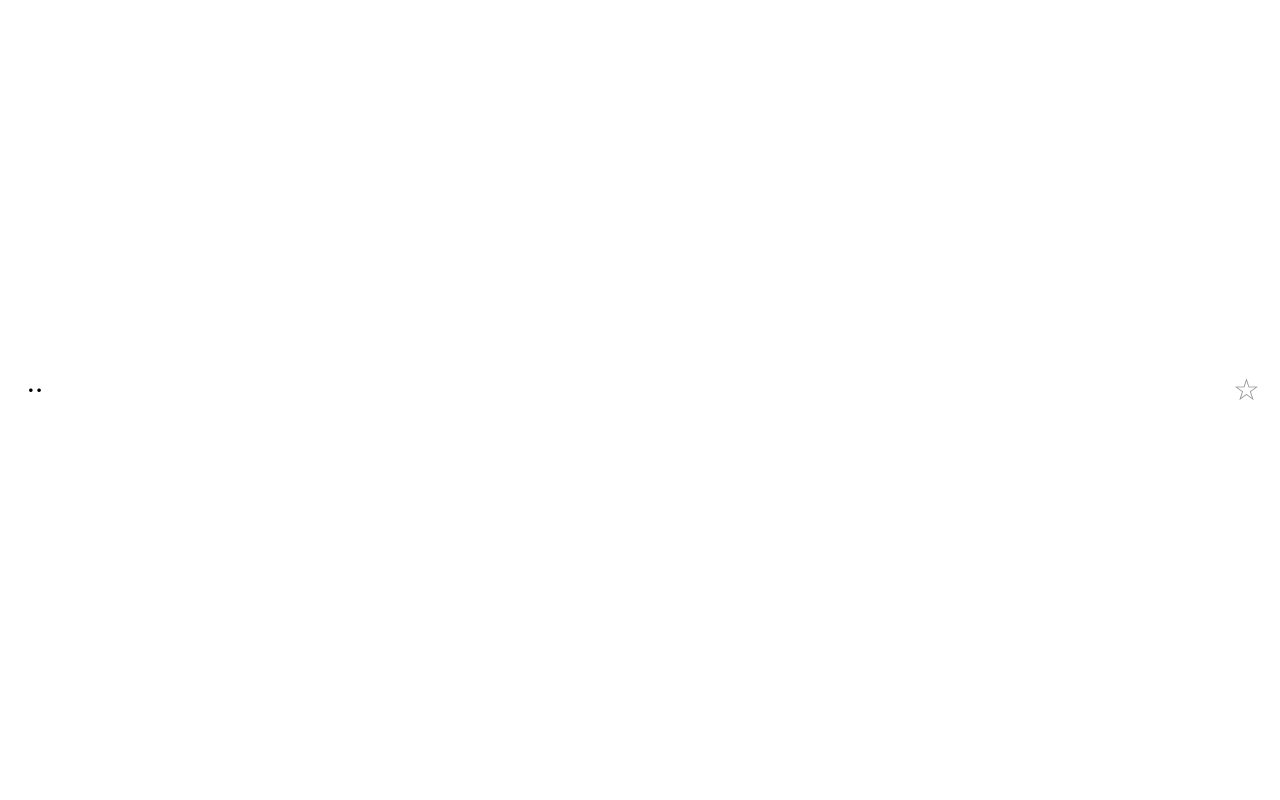
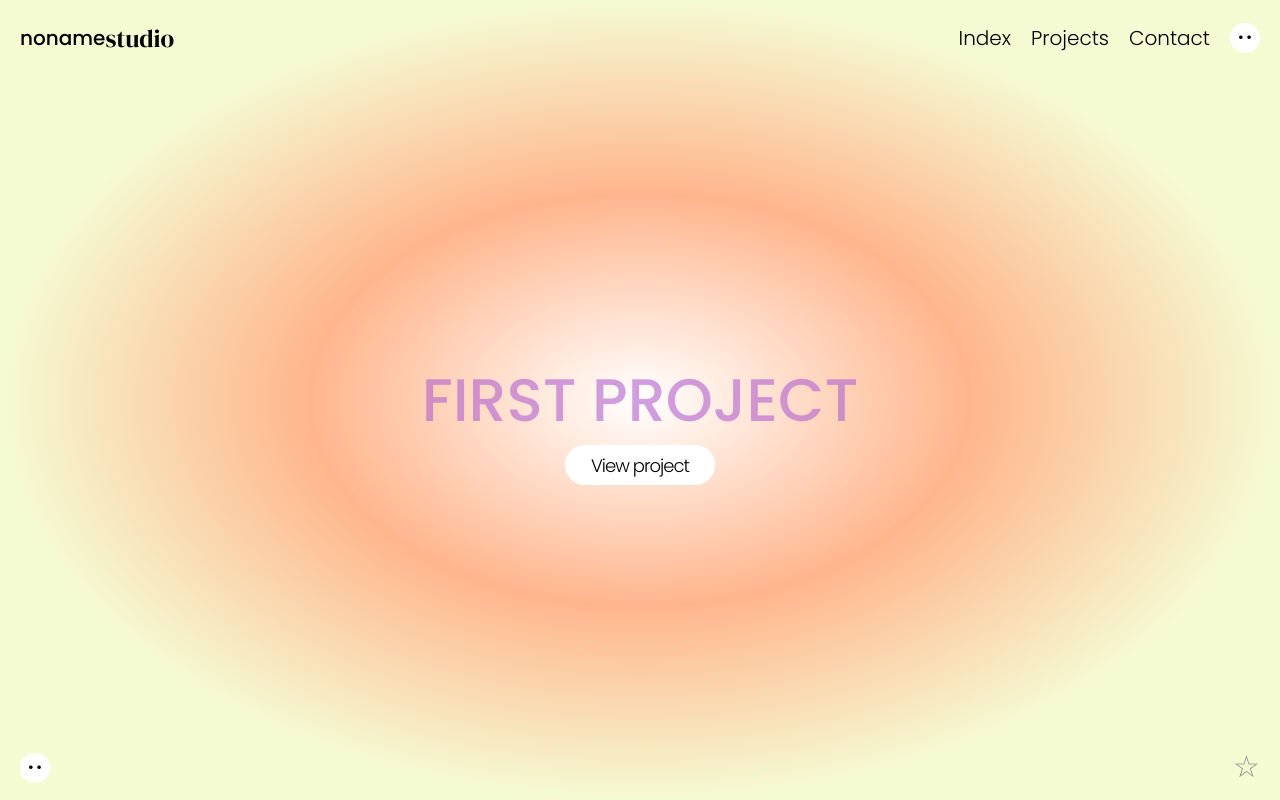
Before and after one commit to Tapiwamazibuko/digital-studio, a React (Create React App) app: page /projects in a window 1280 px wide. Shown: the top 800 px of the page. Built offline with nearby package versions, Linux system fonts and the light colour scheme.

Commit message:
adding projects Info

```diff
--- a/src/App.css
+++ b/src/App.css
@@ -128,7 +128,7 @@ body {
   flex-direction: row;
   justify-content: center;
   align-items: center;
-  position: absolute;
+  position: fixed;
   width:100%;
 }
 
@@ -178,7 +178,7 @@ body {
   flex-direction: row;
   justify-content: center;
   align-items: center;
-  position: absolute;
+  position: fixed;
   width:100%;
   bottom: 10px;
 }
@@ -247,3 +247,50 @@ body {
   font-size: 30px;
   color: #919191;
 }
+
+.projects--button{
+  background-color: white;
+  width: 150px;
+  height: 40px;
+  border: none;
+  border-radius: 35px;
+  font-family: Poppins;
+  font-size: 18px;
+  font-style: normal;
+  font-weight: 275;
+  line-height: normal;
+  letter-spacing: -0.98px;
+}
+
+.projects--background {
+  background: radial-gradient(50% 50% at 50% 50%, #FFF 0%, rgba(255, 153, 96, 0.72) 51.5%, rgba(239, 248, 185, 0.63) 100%);
+  background-repeat: no-repeat;
+  height: 100%;
+  background-attachment: fixed;
+  margin: 0;
+  display: flex;
+  flex-direction: column;
+  align-items: center;
+}
+
+.projects--name{
+  text-transform: uppercase;
+  color: rgba(179, 100, 206, 0.62);
+  text-align: center;
+  -webkit-text-stroke-width: 1;
+  -webkit-text-stroke-color: rgba(203, 203, 203, 0.80);
+  font-family: Poppins;
+  font-size: 60px;
+  font-style: normal;
+  font-weight: 500;
+  line-height: normal;
+  margin-bottom: 0%;
+}
+
+.projects--container{
+  display: flex;
+  flex-direction: column;
+  justify-content: center;
+  align-items: center;
+  height: 100%;
+}
--- a/src/Projects.js
+++ b/src/Projects.js
@@ -1,8 +1,24 @@
 import './App.css';
 import ProjectFooter from './components/ProjectFooter';
+import Header from './components/Header';
+import ProjectInfo from './components/ProjectsInfo';
+import projectData from './projectData';
 
 export default function Projects(){
+
+    const dataElements = projectData.map( data => {
+        return <ProjectInfo
+                  key={data.id}
+                  name={data.name}
+                />
+      })
+
     return(
-        <ProjectFooter/>
+        <div>
+            <Header />
+            {dataElements}
+            <ProjectFooter/>
+        </div>
+
     )
 }
--- /dev/null
+++ b/src/components/ProjectsInfo.js
@@ -0,0 +1,12 @@
+import React from "react";
+
+export default function ProjectInfo(props){
+    return (
+        <div className="projects--background">
+            <div className="projects--container">
+                <h1 className="projects--name">{props.name}</h1>
+                <button type="button" className="projects--button">View project</button>
+            </div>
+        </div>
+    )
+}
--- /dev/null
+++ b/src/projectData.js
@@ -0,0 +1,10 @@
+export default [
+    {
+        id: 1,
+        name: "First Project"
+    },
+    {
+        id: 2,
+        name: "Second Project"
+    }
+]
```
